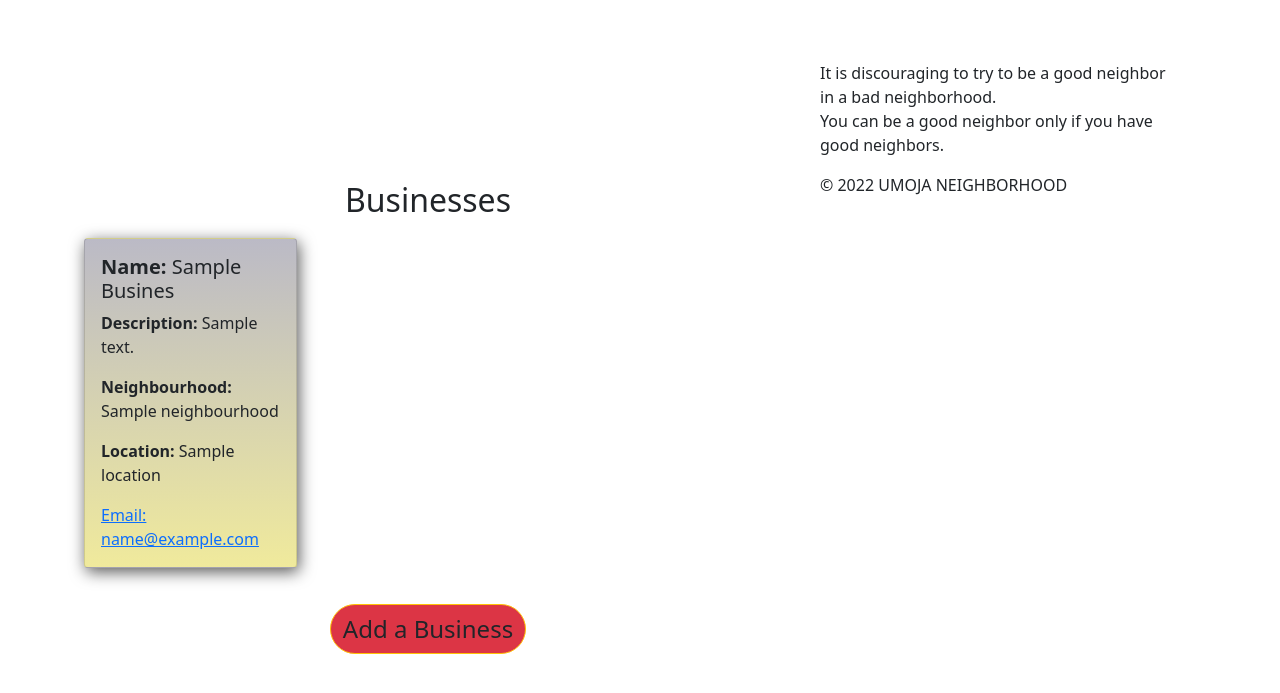
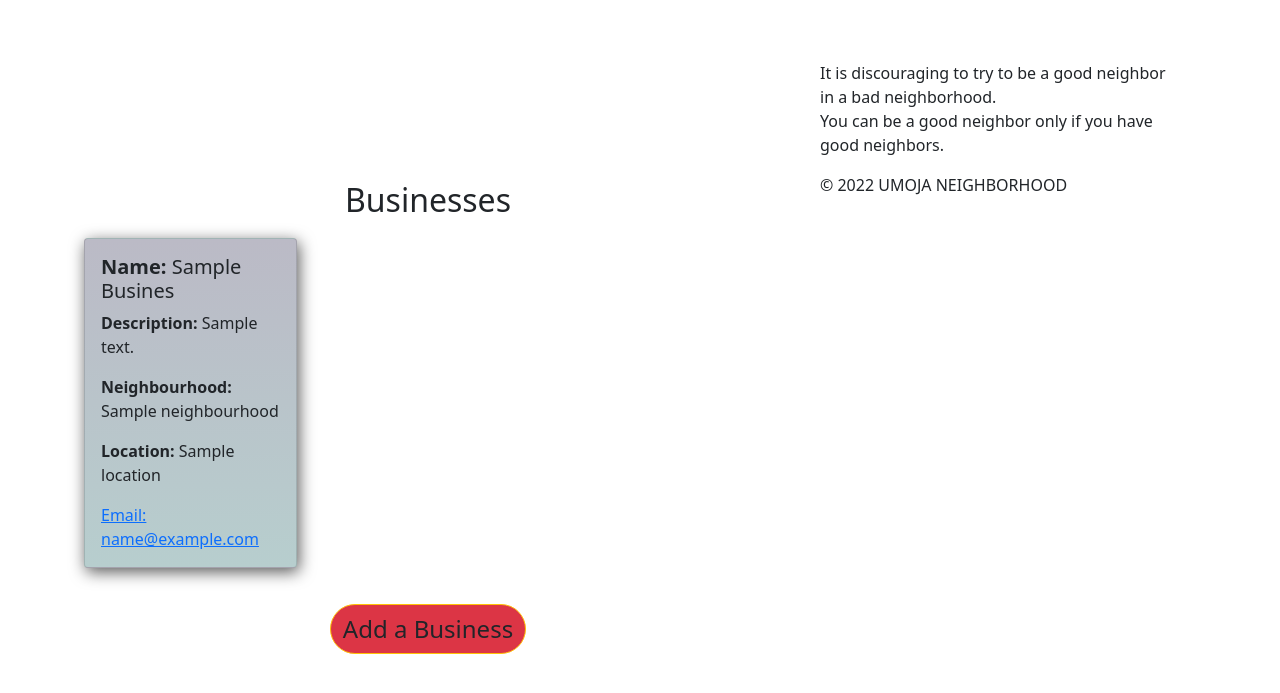
Before and after one commit to LoiseMulwa/Neck-of-the-woods, a Django app: page /busineses/ in a window 1280 px wide. Shown: the part 83-776 px from the top of the page. Run offline with Django 4.2, Linux system fonts and the light colour scheme; a user stored in the database is signed in; tables that the repository leaves empty hold one stand-in row (values such as "Sample post"); some libraries are stand-ins or nearby versions.

Commit message:
fx:Fix background color

```diff
--- a/Neiba/templates/main/bizna.html
+++ b/Neiba/templates/main/bizna.html
@@ -4,7 +4,7 @@
 <br><br><br><br><br>
 <style>
     .can {
-        background: linear-gradient(to top, #f0ea9c, #BBBAC6);
+        background: linear-gradient(to top, #B7CECE, #BBBAC6);
         filter: drop-shadow(2px 4px 8px #585858);
         margin-top: 5%;
     }
```
